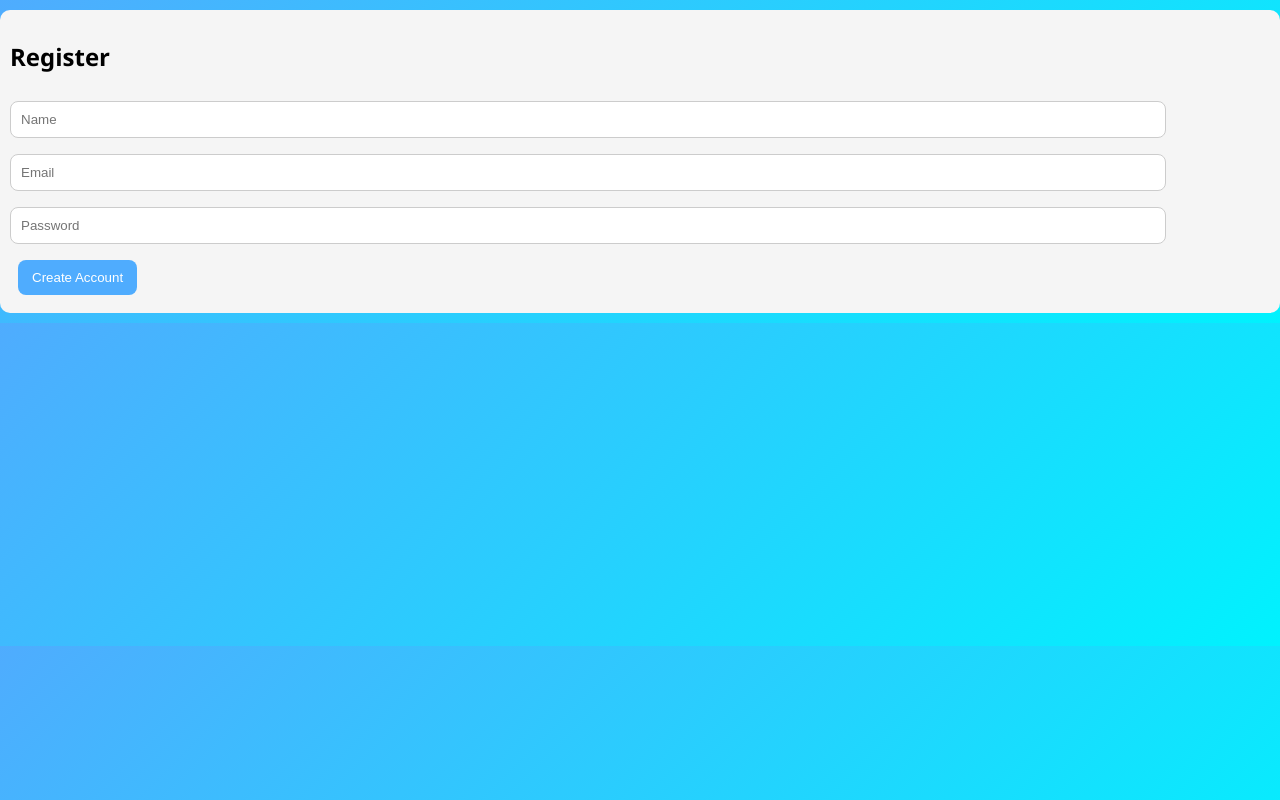
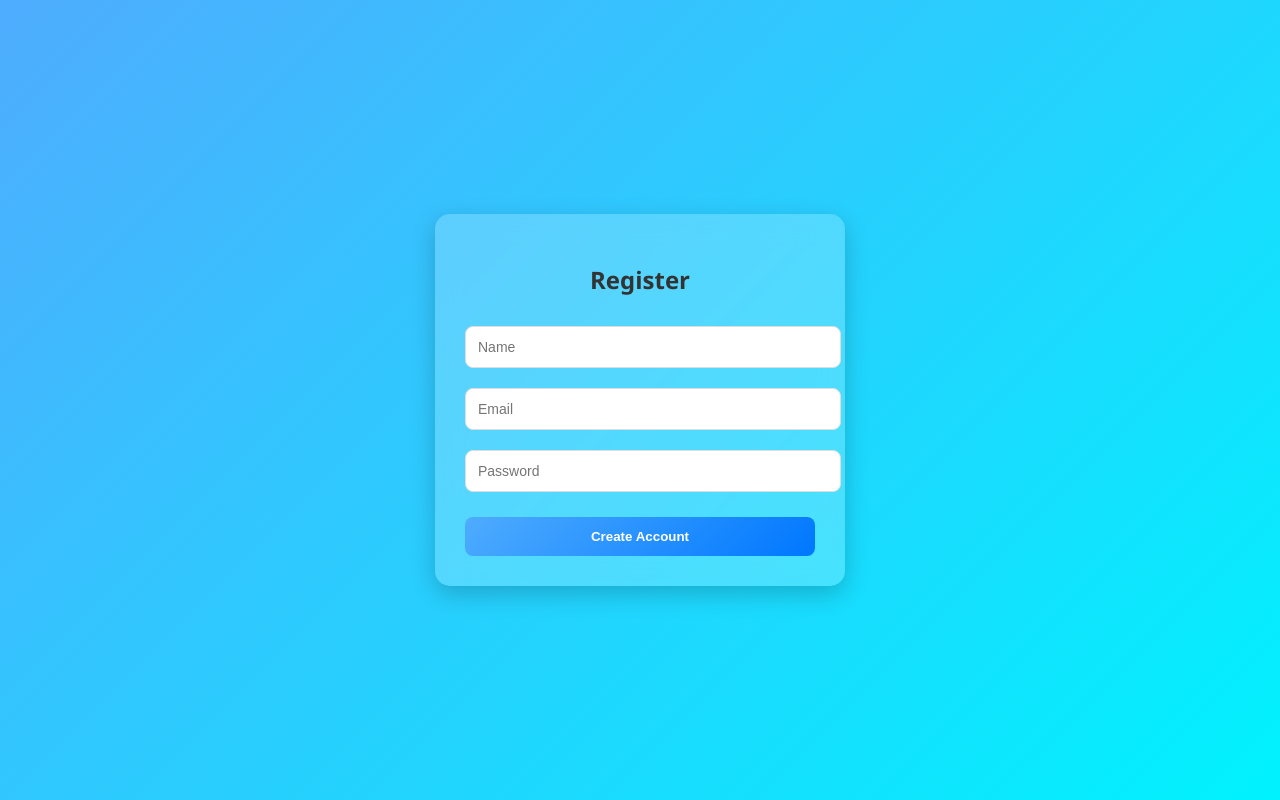
Before and after one commit to nitikamaan/ResolveX, a React (Create React App) app in the folder frontend/: page /register in a window 1280 px wide. Built offline with nearby package versions, Linux system fonts and the light colour scheme.

Commit message:
regsiter page

```diff
--- a/frontend/src/App.css
+++ b/frontend/src/App.css
@@ -1,46 +1,127 @@
+/* ===== GLOBAL ===== */
 body {
   margin: 0;
   font-family: "Segoe UI", sans-serif;
   background: linear-gradient(135deg, #4facfe, #00f2fe);
+  min-height: 100vh;
+  display: flex;
+  justify-content: center;
+  align-items: center;
 }
 
-.container {
-  width: 420px;
-  margin: 40px auto;
-  background: white;
-  padding: 25px;
-  border-radius: 15px;
-  box-shadow: 0 10px 25px rgba(0,0,0,0.2);
-  text-align: center;
+/* ===== AUTH PAGES (LOGIN / REGISTER) ===== */
+.auth {
+  width: 100%;
+  display: flex;
+  justify-content: center;
+  align-items: center;
 }
 
-input, select {
-  width: 90%;
-  margin: 8px 0;
-  padding: 10px;
-  border-radius: 8px;
-  border: 1px solid #ccc;
+.card {
+  width: 350px;
+  padding: 30px;
+  border-radius: 15px;
+
+  /* glass effect */
+  background: rgba(255, 255, 255, 0.2);
+  backdrop-filter: blur(12px);
+
+  box-shadow: 0 8px 25px rgba(0, 0, 0, 0.2);
+  text-align: center;
+  color: #333;
 }
 
+/* ===== HEADINGS ===== */
+.card h2 {
+  margin-bottom: 20px;
+}
+
+/* ===== INPUT FIELDS ===== */
+input, select {
+  width: 100%;
+  margin: 10px 0;
+  padding: 12px;
+
+  border-radius: 8px;
+  border: 1px solid #ddd;
+
+  outline: none;
+  font-size: 14px;
+
+  transition: 0.2s;
+}
+
+/* focus effect */
+input:focus, select:focus {
+  border-color: #4facfe;
+  box-shadow: 0 0 5px rgba(79, 172, 254, 0.5);
+}
+
+/* ===== BUTTON ===== */
 button {
-  margin: 8px;
-  padding: 10px 14px;
+  width: 100%;
+  margin-top: 15px;
+  padding: 12px;
+
   border: none;
   border-radius: 8px;
-  background: #4facfe;
+
+  background: linear-gradient(135deg, #4facfe, #0077ff);
   color: white;
+  font-weight: bold;
+
   cursor: pointer;
   transition: 0.3s;
 }
 
+/* hover effect */
 button:hover {
-  background: #0077ff;
+  transform: translateY(-2px);
+  box-shadow: 0 5px 15px rgba(0,0,0,0.2);
 }
 
-.card {
-  background: #f5f5f5;
+/* ===== DASHBOARD ===== */
+.container {
+  width: 500px;
+  margin: 20px auto;
+  padding: 20px;
+
+  background: white;
+  border-radius: 15px;
+
+  box-shadow: 0 10px 25px rgba(0,0,0,0.2);
+}
+
+/* ===== GRIEVANCE CARD ===== */
+.card-item {
+  background: #f9f9f9;
+  padding: 12px;
   margin: 10px 0;
-  padding: 10px;
+
   border-radius: 10px;
-  text-align: left;
+  border-left: 5px solid #4facfe;
 }
+
+/* ===== STATUS COLORS ===== */
+.status {
+  font-weight: bold;
+}
+
+.status.Pending {
+  color: orange;
+}
+
+.status.Resolved {
+  color: green;
+}
+
+/* ===== RESPONSIVE ===== */
+@media (max-width: 500px) {
+  .card {
+    width: 90%;
+  }
+
+  .container {
+    width: 90%;
+  }
+}
--- a/frontend/src/pages/Register.js
+++ b/frontend/src/pages/Register.js
@@ -5,12 +5,33 @@ import { useNavigate } from "react-router-dom";
 const API = "https://resolvex-hiyn.onrender.com";
 
 export default function Register() {
-  const [data, setData] = useState({});
+  const [data, setData] = useState({
+    name: "",
+    email: "",
+    password: ""
+  });
+
   const navigate = useNavigate();
 
   const register = async () => {
-    await axios.post(`${API}/api/register`, data);
-    navigate("/login");
+    // 🔥 Basic validation
+    if (!data.name || !data.email || !data.password) {
+      return alert("Please fill all fields");
+    }
+
+    try {
+      const res = await axios.post(`${API}/api/register`, data);
+
+      console.log("REGISTER SUCCESS:", res.data);
+
+      alert("Registered Successfully ✅");
+
+      navigate("/login");
+    } catch (err) {
+      console.log("REGISTER ERROR:", err.response?.data);
+
+      alert(err.response?.data?.msg || "Registration failed ❌");
+    }
   };
 
   return (
@@ -18,15 +39,22 @@ export default function Register() {
       <div className="card">
         <h2>Register</h2>
 
-        <input placeholder="Name"
+        <input
+          placeholder="Name"
+          value={data.name}
           onChange={e => setData({ ...data, name: e.target.value })}
         />
 
-        <input placeholder="Email"
+        <input
+          placeholder="Email"
+          value={data.email}
           onChange={e => setData({ ...data, email: e.target.value })}
         />
 
-        <input type="password" placeholder="Password"
+        <input
+          type="password"
+          placeholder="Password"
+          value={data.password}
           onChange={e => setData({ ...data, password: e.target.value })}
         />
 
```
